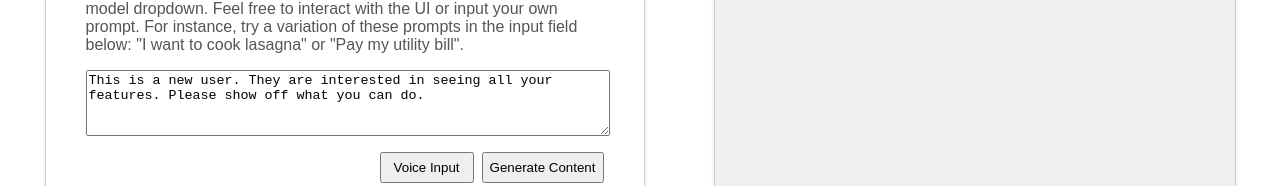
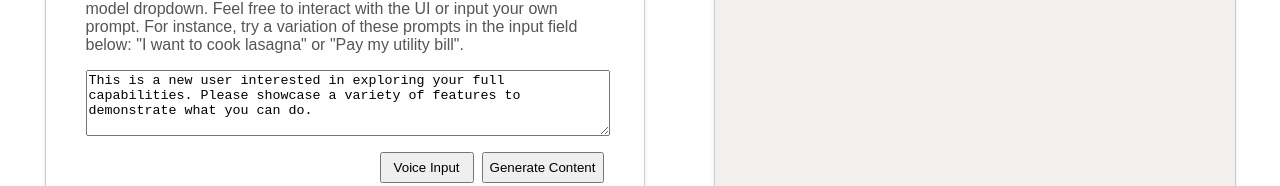
Before and after one commit to Kayhofm/GenUX, a React (Create React App) app in the folder frontend/: page / in a window 1280 px wide. Shown: the part 269-455 px from the top of the page. Built offline with nearby package versions, Linux system fonts and the light colour scheme; no server answers.

Commit message:
Initial prompt edit

```diff
--- a/frontend/src/components/ControlPanel.js
+++ b/frontend/src/components/ControlPanel.js
@@ -12,7 +12,7 @@ function ControlPanel({ onContentGenerated, prompt, setPrompt }) {
   const [comment, setComment] = useState("");
   const [commentStatus, setCommentStatus] = useState("");
   const [commentSubmitting, setCommentSubmitting] = useState(false);
-  const DEFAULT_PROMPT = "This is a new user. They are interested in seeing all your features. Please show off what you can do.";
+  const DEFAULT_PROMPT = "This is a new user interested in exploring your full capabilities. Please showcase a variety of features to demonstrate what you can do.";
   const hasRunInitialPrompt = useRef(false);
   const [showIntro, setShowIntro] = useState(true);
 
```
